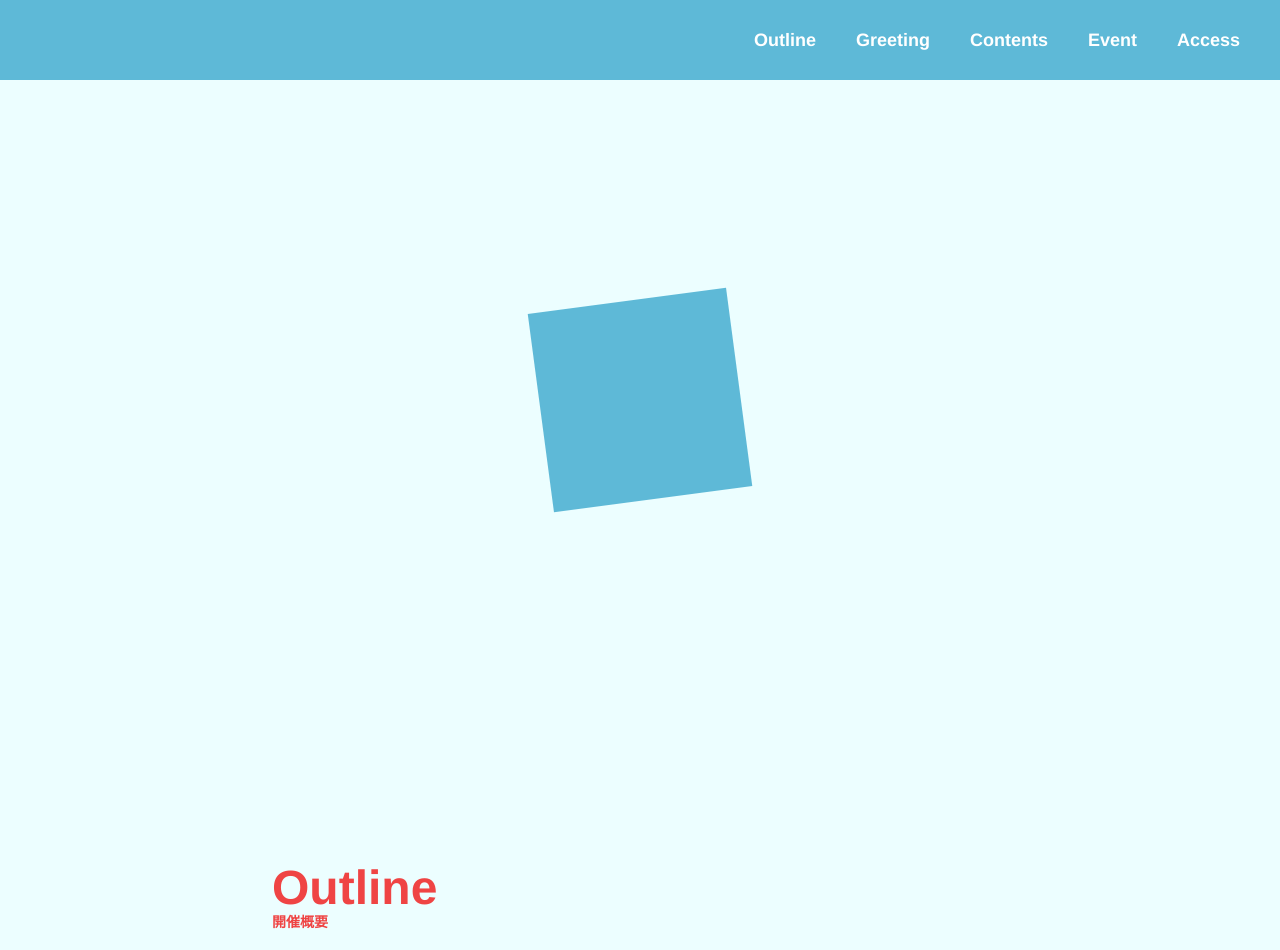
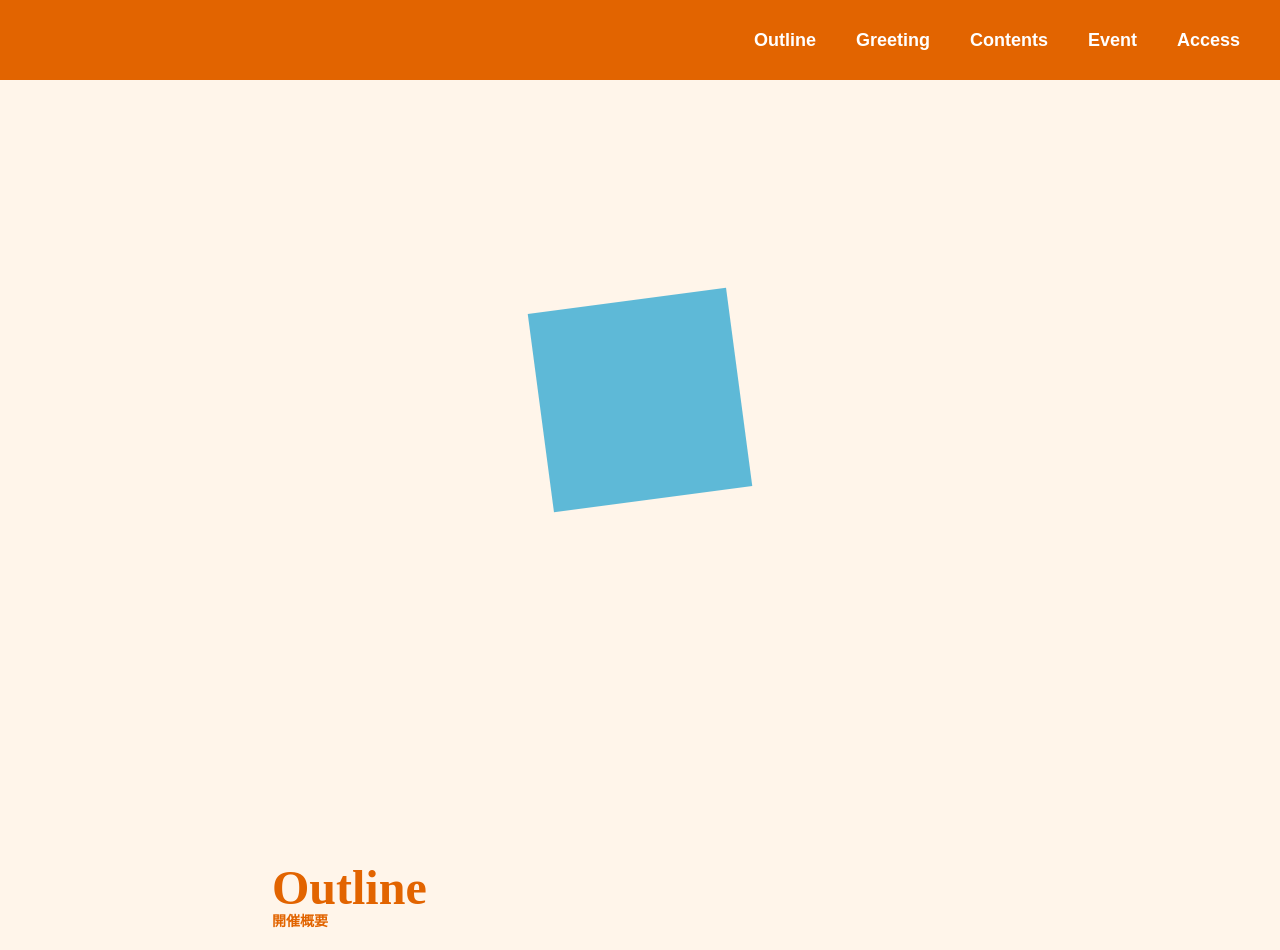
Before and after one commit to kanaru-ssk/myu-sotsuten2023, a SvelteKit app: page / in a window 1280 px wide. Shown: the top 950 px of the page. Built offline with nearby package versions, Linux system fonts and the light colour scheme.

Commit message:
theme調整

```diff
--- a/src/app.html
+++ b/src/app.html
@@ -4,11 +4,42 @@
     <meta charset="utf-8" />
     <link rel="icon" href="%sveltekit.assets%/favicon.png" />
     <meta name="viewport" content="width=device-width, initial-scale=1" />
+    <script>
+      (function (d) {
+        var config = {
+            kitId: "kzp1ggb",
+            scriptTimeout: 3000,
+            async: true,
+          },
+          h = d.documentElement,
+          t = setTimeout(function () {
+            h.className =
+              h.className.replace(/\bwf-loading\b/g, "") + " wf-inactive";
+          }, config.scriptTimeout),
+          tk = d.createElement("script"),
+          f = false,
+          s = d.getElementsByTagName("script")[0],
+          a;
+        h.className += " wf-loading";
+        tk.src = "https://use.typekit.net/" + config.kitId + ".js";
+        tk.async = true;
+        tk.onload = tk.onreadystatechange = function () {
+          a = this.readyState;
+          if (f || (a && a != "complete" && a != "loaded")) return;
+          f = true;
+          clearTimeout(t);
+          try {
+            Typekit.load(config);
+          } catch (e) {}
+        };
+        s.parentNode.insertBefore(tk, s);
+      })(document);
+    </script>
     %sveltekit.head%
   </head>
   <body
     data-sveltekit-preload-data="hover"
-    class="bg-cyan-50 text-sm leading-6 text-cyan-950"
+    class="bg-primary-100 text-primary-900 font-sans text-sm leading-6"
   >
     <div style="display: contents">%sveltekit.body%</div>
   </body>
--- a/src/lib/components/header.svelte
+++ b/src/lib/components/header.svelte
@@ -9,7 +9,7 @@
   let open = false;
 </script>
 
-<header class="fixed top-0 z-10 h-16 w-full bg-secondary md:h-20">
+<header class="bg-primary-500 fixed top-0 z-10 h-16 w-full md:h-20">
   <input
     type="checkbox"
     class="peer ml-auto block h-16 w-16 appearance-none before:absolute before:right-5 before:top-8 before:block before:h-0.5 before:w-7 before:-translate-y-1 before:bg-white before:duration-500 after:absolute after:right-5 after:top-8 after:block after:h-0.5 after:w-7 after:translate-y-1 after:bg-white after:duration-500 checked:before:translate-y-0 checked:before:rotate-45 checked:after:translate-y-0 checked:after:-rotate-45 md:hidden"
--- a/src/lib/components/section.svelte
+++ b/src/lib/components/section.svelte
@@ -5,7 +5,7 @@
 </script>
 
 <section>
-  <h2 {id} class="mb-4 flex flex-col font-bold text-red-500">
+  <h2 {id} class="text-primary-500 mb-4 flex flex-col font-kabel font-bold">
     <span class="text-3xl md:text-5xl">{title}</span>
     <span class="text-sm">{subTitle}</span>
   </h2>
--- a/tailwind.config.js
+++ b/tailwind.config.js
@@ -4,14 +4,16 @@ export default {
   theme: {
     extend: {
       fontFamily: {
-        sans: ["Helvetica", "sans-serif"],
+        kabel: ["neue-kabel"],
+        sans: ["source-han-sans-japanese", "sans-serif"],
         self: ["serif"],
       },
       height: { svh: "100svh" },
       minHeight: { svh: "100svh" },
       colors: {
-        primary: "#0098C6",
-        secondary: "#5EB9D7",
+        "primary-100": "#FFF5EA",
+        "primary-500": "#E26400",
+        "primary-900": "#664B18",
       },
     },
   },
```
